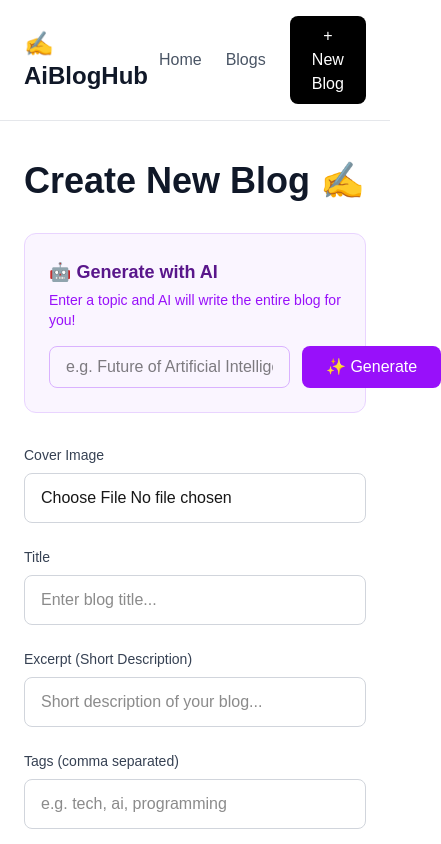
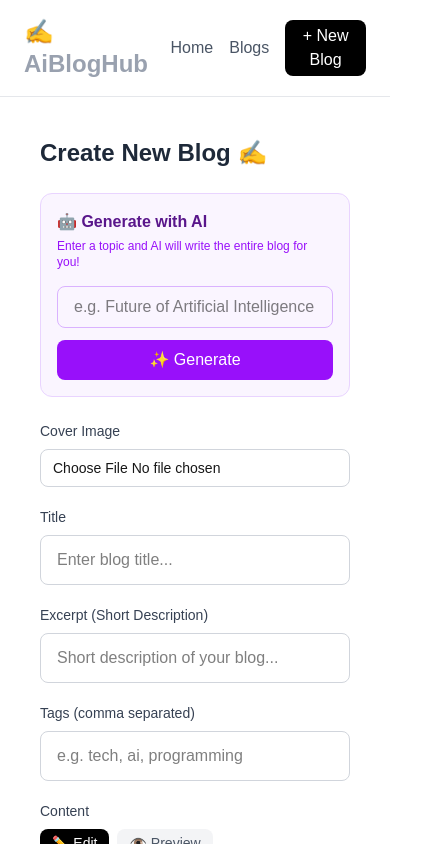
Before and after one commit to Adarshgith/ai-blog, a Next.js app: page /create in a window 390 px wide. Shown: the top 844 px of the page, 441 px wide, since content can reach past the window. Built offline with nearby package versions, Linux system fonts and the light colour scheme.

Commit message:
UI related changes

```diff
--- a/src/app/blogs/page.tsx
+++ b/src/app/blogs/page.tsx
@@ -21,7 +21,7 @@ export default async function BlogsPage() {
   return (
     <div>
       <div className="mb-10">
-        <h1 className="text-4xl font-bold text-gray-900 mb-2">All Blogs</h1>
+        <h1 className="text-4xl font-bold text-gray-400 mb-2">All Blogs</h1>
         <p className="text-gray-500">
           {blogs.length} blog{blogs.length !== 1 ? "s" : ""} published
         </p>
--- a/src/app/components/Navbar.tsx
+++ b/src/app/components/Navbar.tsx
@@ -4,10 +4,10 @@ export default function Navbar() {
   return (
     <nav className="bg-white border-b border-gray-200 px-6 py-4">
       <div className="max-w-5xl mx-auto flex justify-between items-center">
-        <Link href="/" className="text-2xl font-bold text-gray-900">
+        <Link href="/" className="text-2xl font-bold text-gray-400">
           ✍️ AiBlogHub
         </Link>
-        <div className="flex gap-6 text-center items-center">
+        <div className="flex gap-6 text-center items-center max-md:text-md max-md:gap-4">
           <Link href="/" className="text-gray-600 hover:text-gray-900">
             Home
           </Link>
@@ -16,7 +16,7 @@ export default function Navbar() {
           </Link>
           <Link
             href="/create"
-            className="bg-black text-white px-4 py-2 rounded-lg hover:bg-gray-800"
+            className="bg-black text-white px-4 py-2 rounded-lg hover:bg-gray-800 max-md:px-2 max-md:py-1"
           >
             + New Blog
           </Link>
--- a/src/app/create/page.tsx
+++ b/src/app/create/page.tsx
@@ -110,38 +110,38 @@ export default function CreatePage() {
   };
 
   return (
-    <div className="max-w-3xl mx-auto">
-      <h1 className="text-4xl font-bold text-gray-900 mb-8">
+    <div className="w-full max-w-3xl mx-auto px-4 sm:px-6">
+      <h1 className="text-2xl sm:text-4xl font-bold text-gray-800 mb-6">
         Create New Blog ✍️
       </h1>
 
       {/* AI Generator Section */}
-      <div className="bg-purple-50 border border-purple-200 rounded-xl p-6 mb-8">
-        <h2 className="text-lg font-bold text-purple-900 mb-1">
+      <div className="bg-purple-50 border border-purple-200 rounded-xl p-4 sm:p-6 mb-6">
+        <h2 className="text-base sm:text-lg font-bold text-purple-900 mb-1">
           🤖 Generate with AI
         </h2>
-        <p className="text-sm text-purple-600 mb-4">
+        <p className="text-xs sm:text-sm text-purple-600 mb-4">
           Enter a topic and AI will write the entire blog for you!
         </p>
-        <div className="flex gap-3">
+        <div className="flex flex-col sm:flex-row gap-3">
           <input
             type="text"
             placeholder="e.g. Future of Artificial Intelligence"
             value={aiTopic}
             onChange={(e) => setAiTopic(e.target.value)}
-            className="flex-1 text-black border border-purple-300 rounded-lg px-4 py-2 focus:outline-none focus:ring-2 focus:ring-purple-500"
+            className="w-full text-black border border-purple-300 rounded-lg px-4 py-2 focus:outline-none focus:ring-2 focus:ring-purple-500"
           />
           <button
             onClick={handleAIGenerate}
             disabled={aiLoading}
-            className="bg-purple-600 text-white px-6 py-2 rounded-lg hover:bg-purple-700 disabled:opacity-50 whitespace-nowrap"
+            className="w-full sm:w-auto bg-purple-600 text-white px-6 py-2 rounded-lg hover:bg-purple-700 disabled:opacity-50 whitespace-nowrap"
           >
             {aiLoading ? "Generating..." : "✨ Generate"}
           </button>
         </div>
       </div>
 
-      <div className="flex flex-col gap-6">
+      <div className="flex flex-col gap-5">
         {/* Cover Image */}
         <div>
           <label className="block text-sm font-medium text-gray-700 mb-2">
@@ -151,13 +151,13 @@ export default function CreatePage() {
             type="file"
             accept="image/*"
             onChange={handleImageUpload}
-            className="w-full border border-gray-300 rounded-lg px-4 py-3 focus:outline-none"
+            className="w-full border border-gray-300 rounded-lg px-3 py-2 text-sm focus:outline-none"
           />
           {imageUploading && (
             <p className="text-sm text-gray-500 mt-2">Uploading image...</p>
           )}
           {coverImage && (
-            <div className="mt-3 relative w-full h-48 rounded-lg overflow-hidden">
+            <div className="mt-3 relative w-full h-40 sm:h-48 rounded-lg overflow-hidden">
               <Image src={coverImage} alt="Cover" fill className="object-cover" />
             </div>
           )}
@@ -173,7 +173,7 @@ export default function CreatePage() {
             placeholder="Enter blog title..."
             value={form.title}
             onChange={(e) => setForm({ ...form, title: e.target.value })}
-            className="w-full border border-gray-300 rounded-lg px-4 py-3 focus:outline-none focus:ring-2 focus:ring-black"
+            className="w-full text-black border border-gray-300 rounded-lg px-4 py-3 focus:outline-none focus:ring-2 focus:ring-black"
           />
         </div>
 
@@ -187,7 +187,7 @@ export default function CreatePage() {
             placeholder="Short description of your blog..."
             value={form.excerpt}
             onChange={(e) => setForm({ ...form, excerpt: e.target.value })}
-            className="w-full border border-gray-300 rounded-lg px-4 py-3 focus:outline-none focus:ring-2 focus:ring-black"
+            className="w-full text-black border border-gray-300 rounded-lg px-4 py-3 focus:outline-none focus:ring-2 focus:ring-black"
           />
         </div>
 
@@ -201,11 +201,10 @@ export default function CreatePage() {
             placeholder="e.g. tech, ai, programming"
             value={form.tags}
             onChange={(e) => setForm({ ...form, tags: e.target.value })}
-            className="w-full border border-gray-300 rounded-lg px-4 py-3 focus:outline-none focus:ring-2 focus:ring-black"
+            className="w-full text-black border border-gray-300 rounded-lg px-4 py-3 focus:outline-none focus:ring-2 focus:ring-black"
           />
         </div>
 
-        {/* Content */}
         {/* Content */}
         <div>
           <label className="block text-sm font-medium text-gray-700 mb-2">
@@ -227,10 +226,9 @@ export default function CreatePage() {
               👁️ Preview
             </button>
           </div>
-
           {previewMode ? (
             <div
-      className="w-full border border-gray-300 rounded-lg px-4 py-3 min-h-64 prose prose-lg max-w-none"
+              className="w-full border border-gray-300 rounded-lg px-4 py-3 min-h-64 prose prose-sm sm:prose-lg max-w-none overflow-auto"
               dangerouslySetInnerHTML={{ __html: form.content }}
             />
           ) : (
@@ -238,15 +236,15 @@ export default function CreatePage() {
               placeholder="Write your blog content here..."
               value={form.content}
               onChange={(e) => setForm({ ...form, content: e.target.value })}
-      rows={12}
-      className="w-full border border-gray-300 rounded-lg px-4 py-3 focus:outline-none focus:ring-2 focus:ring-black resize-none"
+              rows={10}
+              className="w-full text-black border border-gray-300 rounded-lg px-4 py-3 focus:outline-none focus:ring-2 focus:ring-black resize-none"
             />
           )}
         </div>
 
         {/* AI Generated Badge */}
         {isAIGenerated && (
-          <div className="flex items-center gap-2 text-purple-600">
+          <div className="flex items-center gap-2">
             <span className="bg-purple-100 text-purple-700 text-sm px-3 py-1 rounded-full">
               🤖 AI Generated Content
             </span>
@@ -257,7 +255,7 @@ export default function CreatePage() {
         <button
           onClick={handleSubmit}
           disabled={loading || imageUploading}
-          className="bg-black text-white px-8 py-3 rounded-lg hover:bg-gray-800 disabled:opacity-50"
+          className="w-full bg-black text-white px-8 py-3 rounded-lg hover:bg-gray-800 disabled:opacity-50"
         >
           {loading ? "Publishing..." : "Publish Blog 🚀"}
         </button>
--- a/src/app/edit/[slug]/page.tsx
+++ b/src/app/edit/[slug]/page.tsx
@@ -100,7 +100,7 @@ export default function EditPage() {
 
   return (
     <div className="max-w-3xl mx-auto">
-      <h1 className="text-4xl font-bold text-gray-900 mb-8">
+      <h1 className="text-4xl font-bold text-gray-400 mb-8">
         Edit Blog ✏️
       </h1>
 
--- a/src/app/page.tsx
+++ b/src/app/page.tsx
@@ -23,7 +23,7 @@ export default async function Home() {
     <div>
       {/* Hero Section */}
       <div className="text-center py-20 border-b border-gray-200 mb-10">
-        <h1 className="text-5xl font-bold text-gray-900 mb-4">
+        <h1 className="text-5xl font-bold text-gray-400 mb-4">
           Welcome to AI Blog ✍️
         </h1>
         <p className="text-xl text-gray-500 mb-8">
@@ -40,7 +40,7 @@ export default async function Home() {
       {/* Latest Blogs */}
       <div>
         <div className="flex justify-between items-center mb-6">
-          <h2 className="text-2xl font-bold text-gray-900">Latest Blogs</h2>
+          <h2 className="text-2xl font-bold text-gray-400">Latest Blogs</h2>
           <Link href="/blogs" className="text-gray-500 hover:text-black">
             View all →
           </Link>
```
Lines whose indentation alone changed are shown as unchanged.
